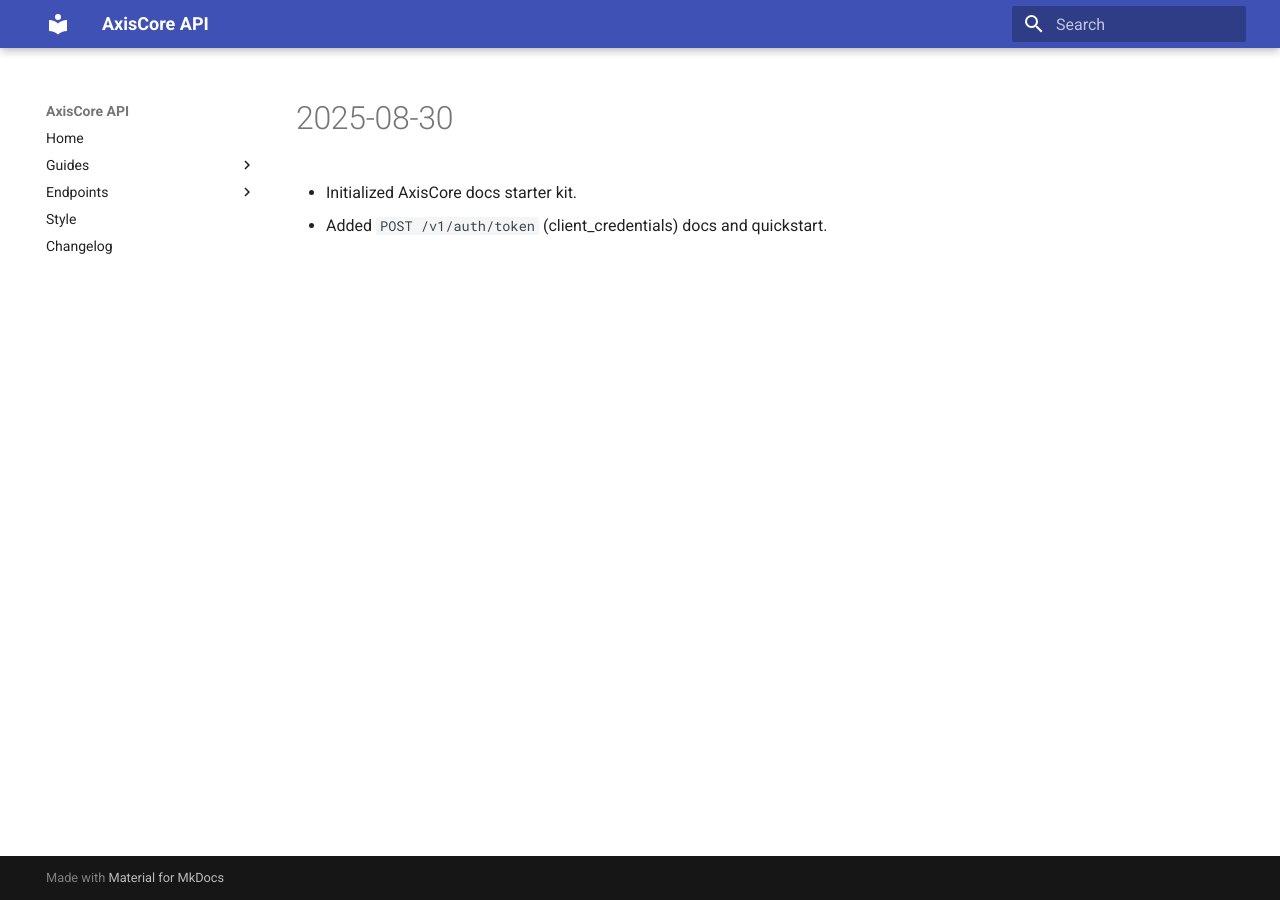
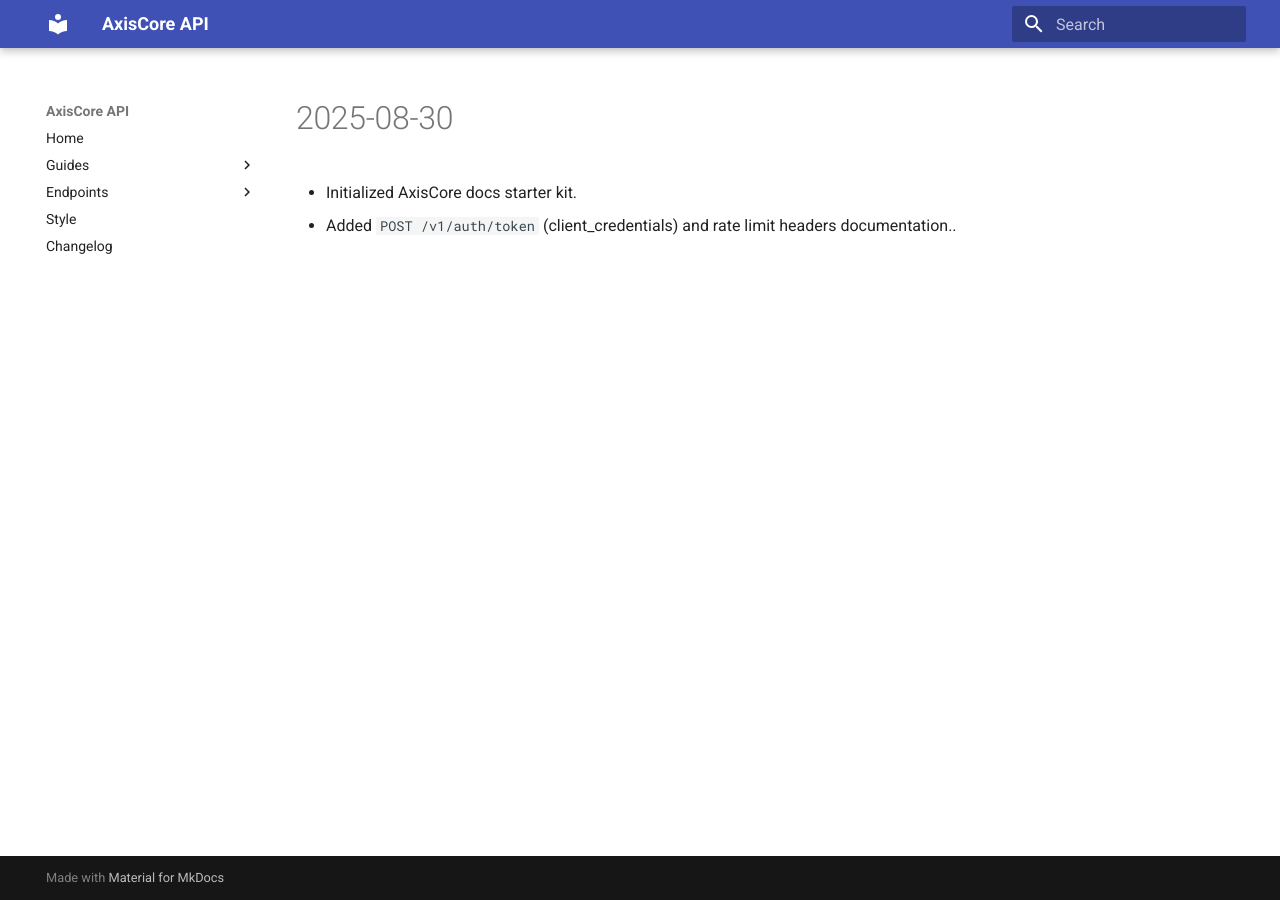
Before and after one commit to jwmarshall69/axiscore-docs, an MkDocs documentation site: the page built from docs/changelog.md, in a window 1280 px wide. Built offline with MkDocs 1.6.1 and Material for MkDocs 9.7.7, drawn with Linux system fonts in a browser that asks for light colours.

Commit message:
Update changelog.md

```diff
--- a/docs/changelog.md
+++ b/docs/changelog.md
@@ -1,4 +1,4 @@
 # 2025-08-30
 
 - Initialized AxisCore docs starter kit.
-- Added `POST /v1/auth/token` (client_credentials) docs and quickstart.
+- Added `POST /v1/auth/token` (client_credentials) and rate limit headers documentation..
```
